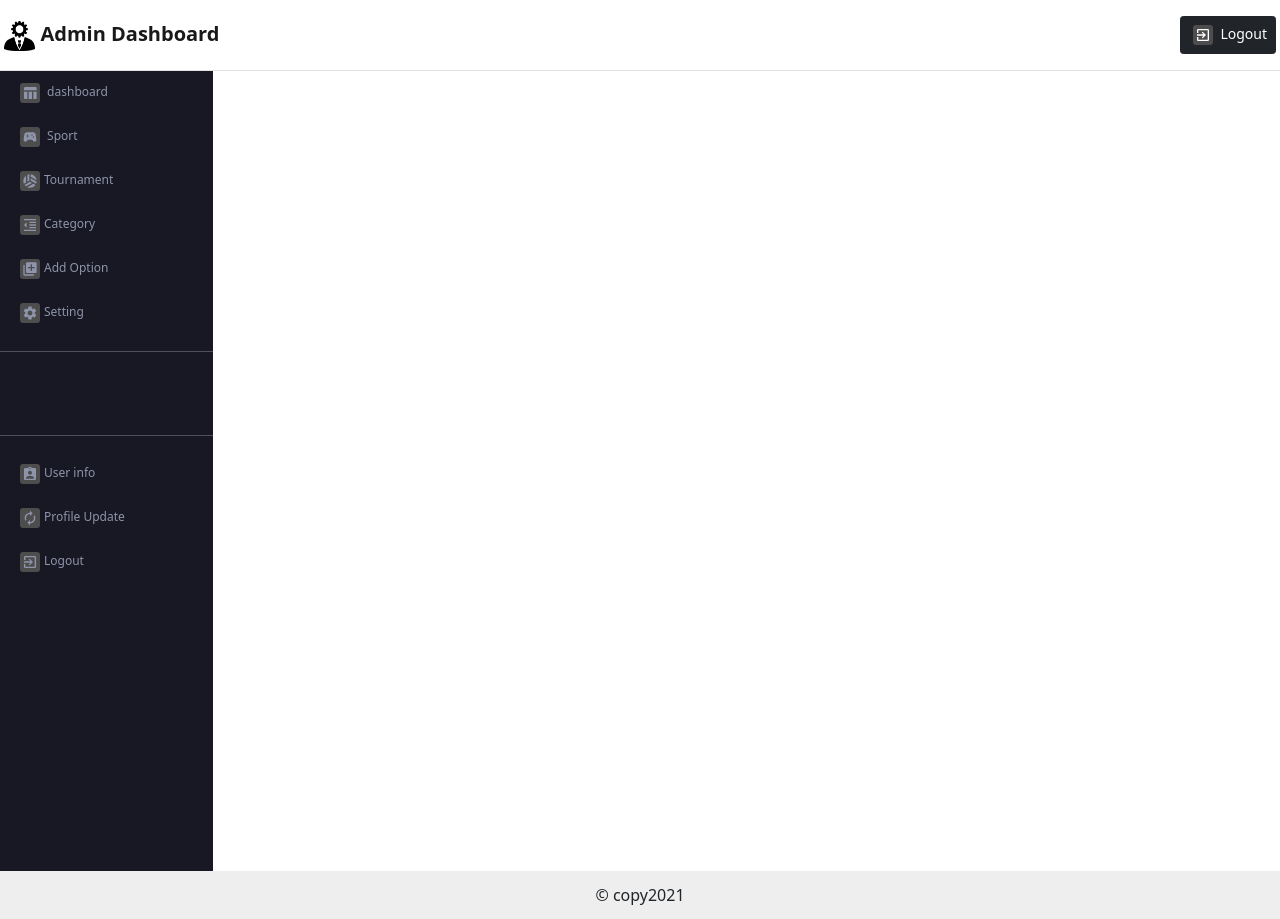
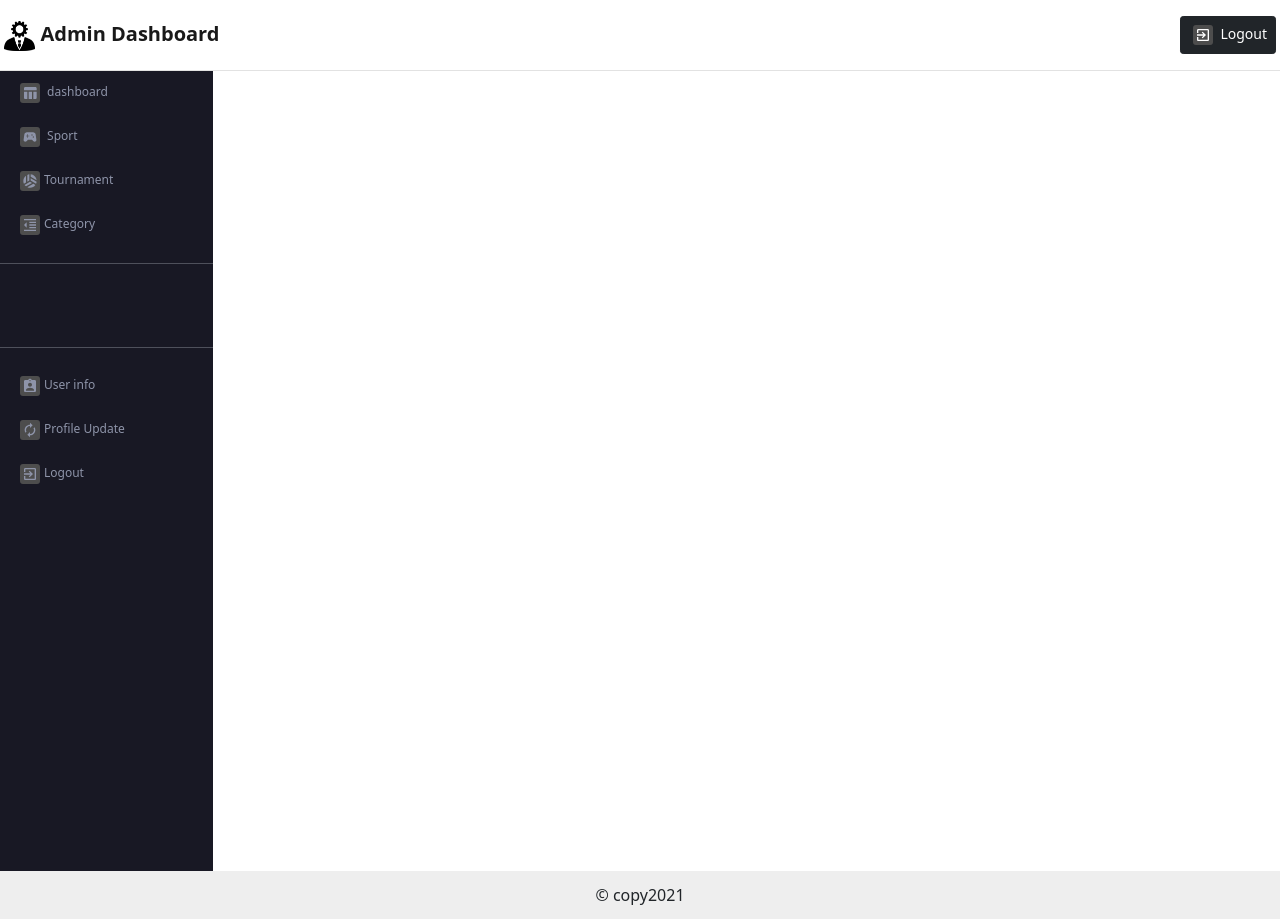
Before and after one commit to The-manpreet-singh/resulting-ui, a React (Create React App) app: page / in a window 1280 px wide. Built offline with nearby package versions, Linux system fonts and the light colour scheme; sample sign-in values are in the browser's storage.

Commit message:
update Left Navbar Link

```diff
--- a/src/components/Home.js
+++ b/src/components/Home.js
@@ -38,8 +38,8 @@ export const Home = (props) => {
   <li><Link to="/sport"><SportsEsportsIcon></SportsEsportsIcon> Sport</Link></li>
   <li><Link to="/tournament"><SportsVolleyballIcon></SportsVolleyballIcon>Tournament</Link></li>
   <li><Link to="/category"><FormatIndentDecreaseIcon></FormatIndentDecreaseIcon>Category</Link></li>
-  <li><Link to=""><QueueIcon></QueueIcon>Add Option</Link></li>
-  <li><Link to=""><SettingsIcon></SettingsIcon>Setting</Link></li>
+  {/* <li><Link to=""><QueueIcon></QueueIcon>Add Option</Link></li>
+  <li><Link to=""><SettingsIcon></SettingsIcon>Setting</Link></li> */}
   <hr className="div_line" />
   <li><Link to=""><img src={user.avatar} height={35}/> &nbsp;{user.fname} {user.lname}</Link></li>
   <hr className="div_line" />
```
